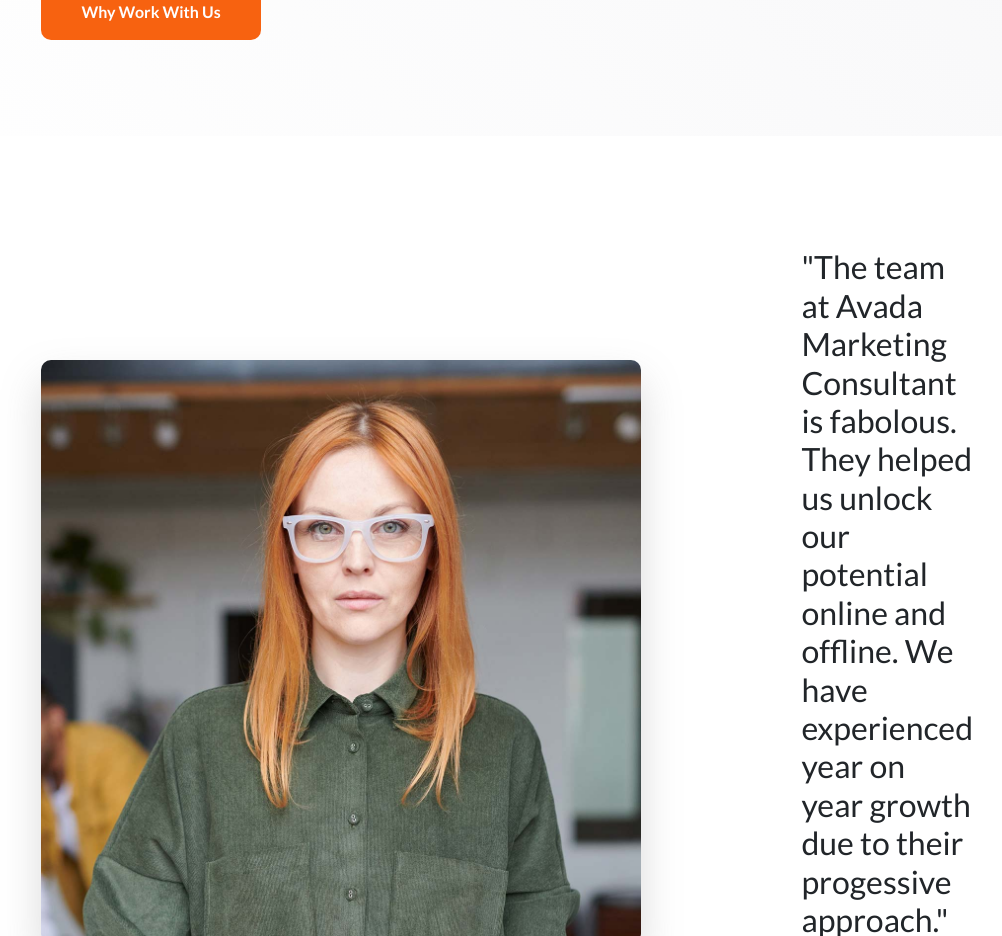
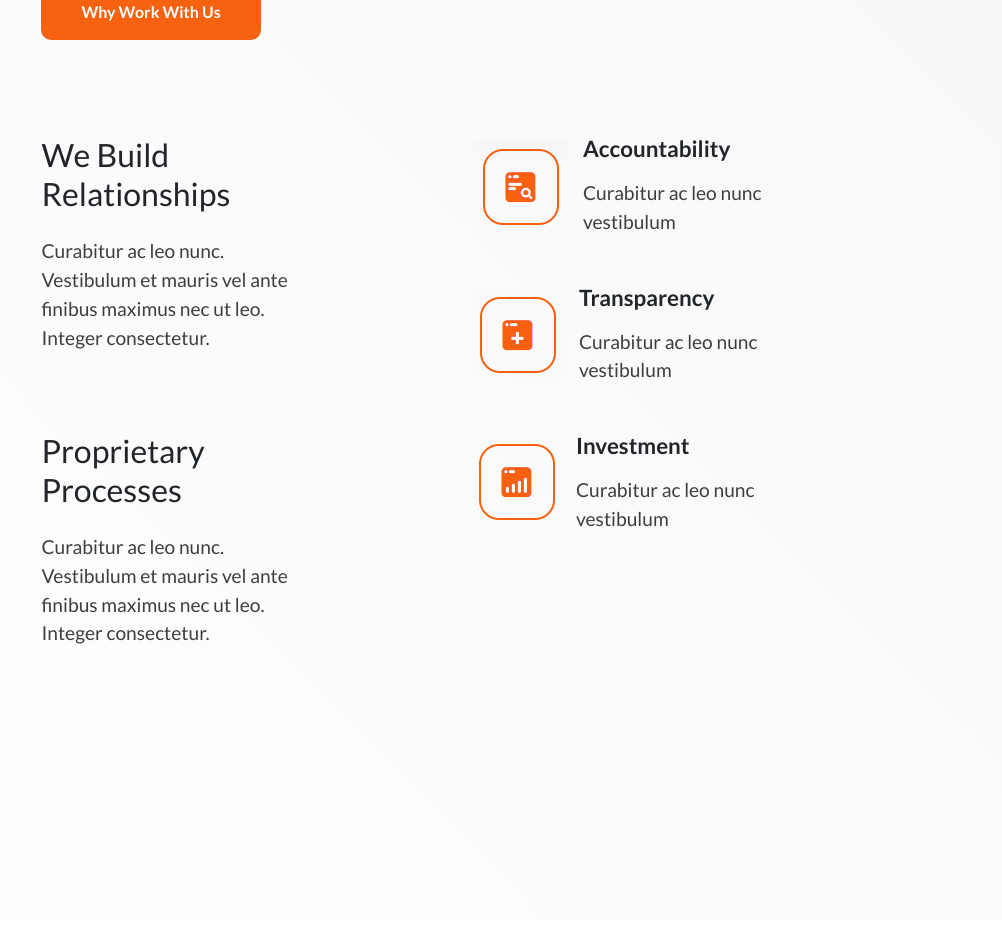
Before and after one commit to AngeloTripodi/proj-html-vuejs, a Vue app: page / in a window 1280 px wide. Shown: the part 6380-7316 px from the top of the page, without its empty margins (237-1239 px from the left). Built offline with nearby package versions, Linux system fonts and the light colour scheme.

Commit message:
Add Single Skill + Single Strenght component

```diff
--- /dev/null
+++ b/src/components/SingleSkill.vue
@@ -0,0 +1,67 @@
+<script>
+import { store } from '../store';
+
+export default {
+    props: {
+        skillElement: {
+            type: Object,
+        }
+    },
+
+    data() {
+        return {
+            store,
+        }
+    },
+    methods: {
+
+    },
+
+}
+</script>
+
+<template>
+
+    <div class="skillContainer d-flex align-items-center">
+        <div class="iconBox">
+            <img :src="store.getImgPathPng(skillElement.img)" :alt="skillElement.img">
+        </div>
+        <div class="textSection">
+            <h5>
+                {{ skillElement.title }}
+            </h5>
+            <p>
+                {{ skillElement.subtitle }}
+            </p>
+        </div>
+
+
+    </div>
+
+</template>
+
+<style lang="scss" scoped>
+@use '../styles/partials/variables' as *;
+
+.skillContainer {
+    padding-bottom: 3rem;
+
+    .textSection {
+
+        margin-left: 1rem;
+
+        h5 {
+            font-weight: bold;
+            font-size: 1.4rem;
+            padding-bottom: .5rem;
+        }
+
+        p {
+            font-size: 1.2rem;
+            color: rgb(62, 62, 62);
+        }
+
+    }
+
+}
+</style>
--- /dev/null
+++ b/src/components/SingleStrenght.vue
@@ -0,0 +1,54 @@
+<script>
+
+export default {
+    props: {
+        singleStrenght: {
+            type: Object,
+        }
+    },
+
+    data() {
+        return {
+
+        }
+    },
+    methods: {
+
+    },
+
+}
+</script>
+
+<template>
+
+    <div class="strenghtContainer">
+        <h2>
+            {{ singleStrenght.title }}
+        </h2>
+        <p>
+            {{ singleStrenght.subtitle }}
+        </p>
+
+    </div>
+
+</template>
+
+<style lang="scss" scoped>
+@use '../styles/partials/variables' as *;
+
+.strenghtContainer {
+    margin-left: 5rem;
+    padding-bottom: 5rem;
+    width: 55%;
+
+    h2 {
+        padding-bottom: 1rem;
+    }
+
+    p {
+        font-size: 1.2rem;
+        color: rgb(62, 62, 62);
+    }
+
+}
+</style>
--- a/src/components/WhyUsComponent.vue
+++ b/src/components/WhyUsComponent.vue
@@ -1,4 +1,5 @@
 <script>
+import OurSkill from './OurSkill.vue';
 import WorkWithUsComponent from './WorkWithUsComponent.vue';
 
 
@@ -12,7 +13,8 @@ export default {
     },
 
     components: {
-        WorkWithUsComponent
+        WorkWithUsComponent,
+        OurSkill
     }
 
 
@@ -24,6 +26,7 @@ export default {
 
         <div class="my_container">
             <WorkWithUsComponent />
+            <OurSkill />
         </div>
 
     </section>
```
Also changed, not shown: src/components/WorkWithUsComponent.vue (+0 -11 lines).
